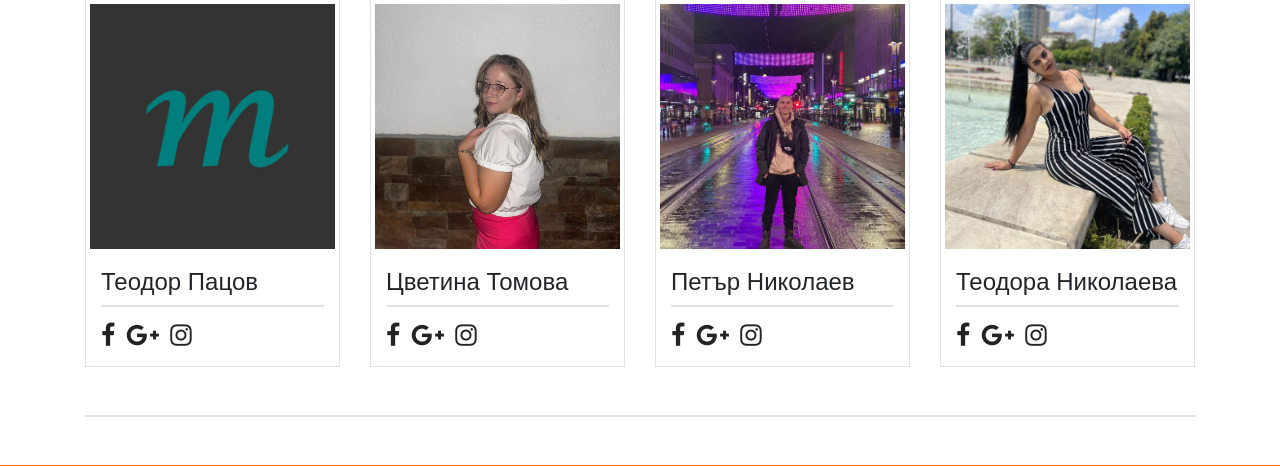
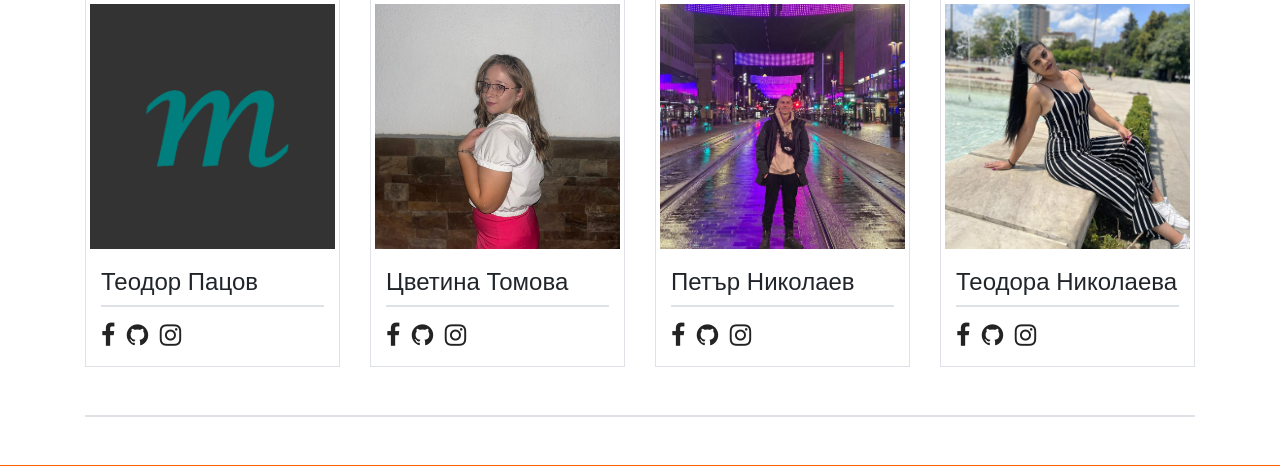
Before and after one commit to thedco5/Kursova_Rabota, a PHP site: page /view/about_us.php in a window 1280 px wide. Shown: the part 688-1154 px from the top of the page. Run offline with PHP 8.4, Linux system fonts and the light colour scheme; data that the repository does not hold is empty.

Commit message:
Update about_us.php

```diff
--- a/view/about_us.php
+++ b/view/about_us.php
@@ -51,7 +51,7 @@ if (isset($_GET["lang"]))
                             <div class="border mb-3"></div>
                             <div class="icons">
                                 <a href="https://www.facebook.com/tedkosp" target="_blank"><i id="social-fb" class="fa fa-facebook"></i></a>
-                                <a href="https://plus.google.com/" target="_blank"><i id="social-gp" class="fa fa-google-plus"></i></a>
+                                <a href="https://github.com/thedco5" target="_blank"><i class="fa fa-github"></i></a>
                                 <a href="https://www.instagram.com" target="_blank"><i id="social-in" class="fa fa-instagram"></i></a>
                             </div>
                         </div>
@@ -65,7 +65,7 @@ if (isset($_GET["lang"]))
                             <div class="border mb-3"></div>
                             <div class="icons">
                                 <a href="https://www.facebook.com/profile.php?id=100009300818488" target="_blank"><i id="social-fb" class="fa fa-facebook"></i></a>
-                                <a href="https://plus.google.com/" target="_blank"><i id="social-gp" class="fa fa-google-plus"></i></a>
+                                <a href="https://github.com/ttsvety" target="_blank"><i class="fa fa-github"></i></a>
                                 <a href="https://www.instagram.com/ttsvety05/" target="_blank"><i id="social-in" class="fa fa-instagram"></i></a>
                             </div>
                         </div>
@@ -79,7 +79,7 @@ if (isset($_GET["lang"]))
                             <div class="border mb-3"></div>
                             <div class="icons">
                                 <a href="https://www.facebook.com/petyo.nik" target="_blank"><i id="social-fb" class="fa fa-facebook"></i></a>
-                                <a href="https://plus.google.com/" target="_blank"><i id="social-gp" class="fa fa-google-plus"></i></a>
+                                <a href="https://github.com/PetarNikolaev22" target="_blank"><i class="fa fa-github"></i></a>
                                 <a href="https://www.instagram.com/p_nikolaev_/" target="_blank"><i id="social-in" class="fa fa-instagram"></i></a>
                             </div>
                         </div>
@@ -93,7 +93,7 @@ if (isset($_GET["lang"]))
                             <div class="border mb-3"></div>
                             <div class="icons">
                                 <a href="https://www.facebook.com/profile.php?id=100057294525660" target="_blank"><i id="social-fb" class="fa fa-facebook"></i></a>
-                                <a href="https://plus.google.com/" target="_blank"><i id="social-gp" class="fa fa-google-plus"></i></a>
+                                <a href="https://github.com/tedinn" target="_blank"><i class="fa fa-github"></i></a>
                                 <a href="https://www.instagram.com/teodoranikolaeva05/" target="_blank"><i id="social-in" class="fa fa-instagram"></i></a>
                             </div>
                         </div>
```
